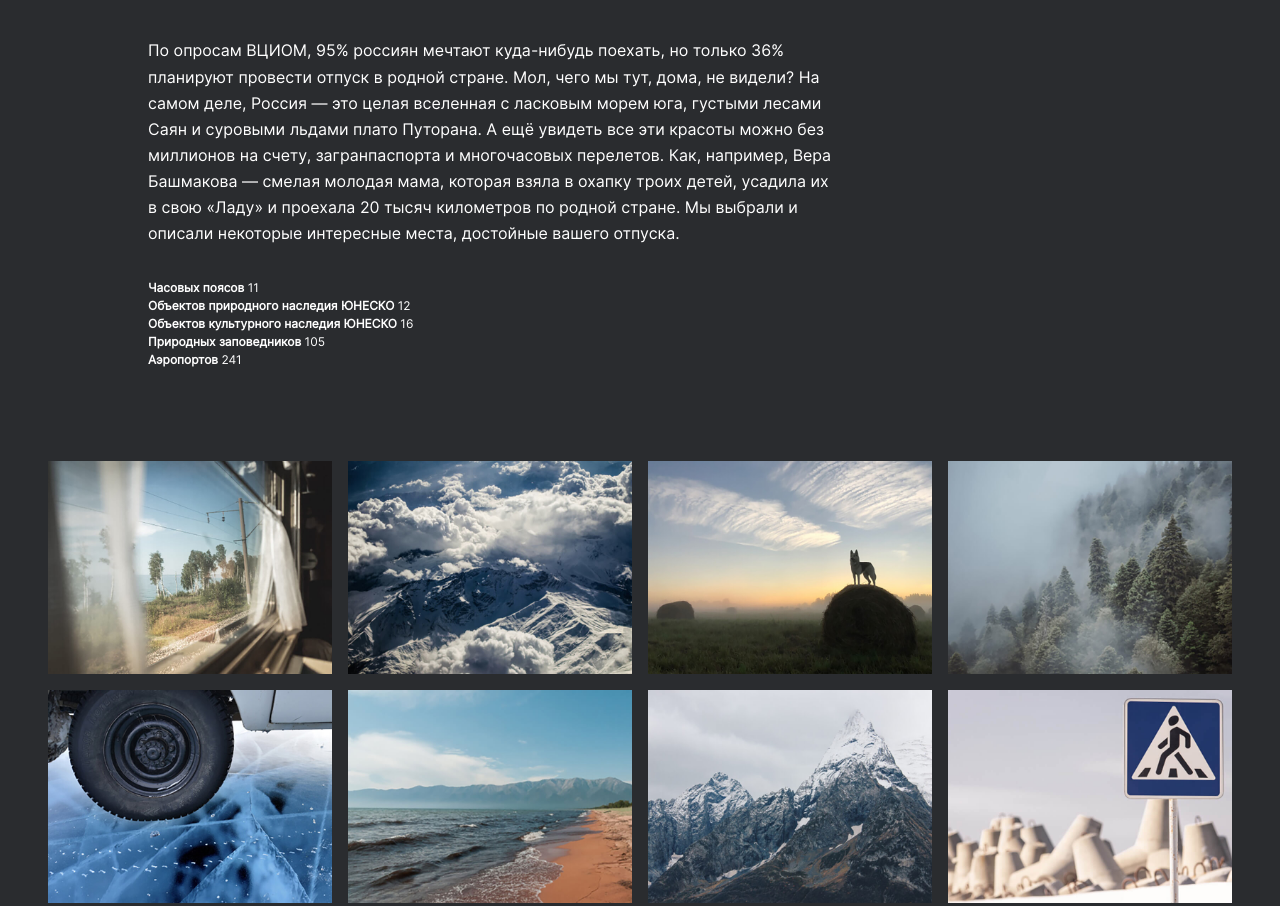
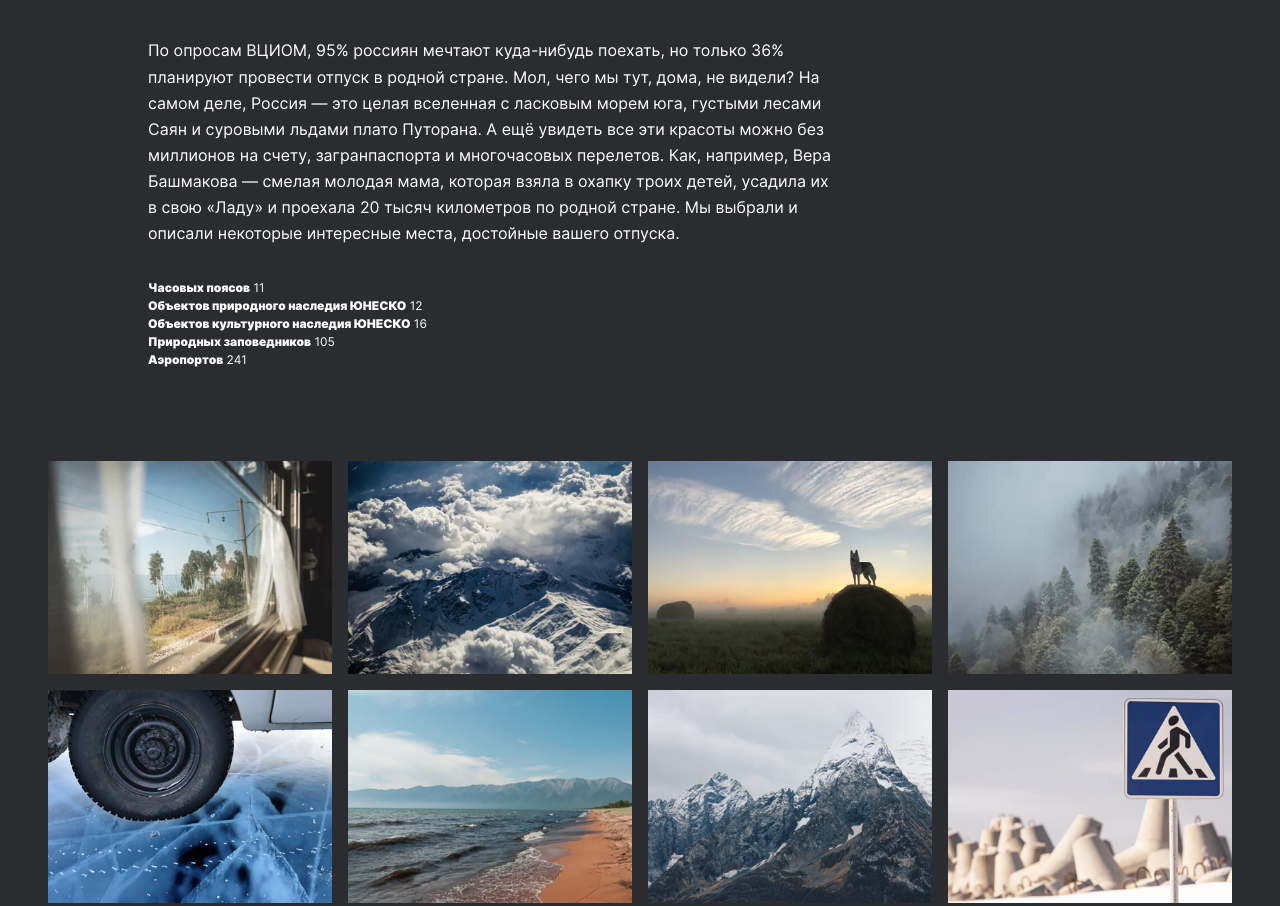
Before and after one commit to NordStarProj/russian-travel, a plain HTML site: page index.html in a window 1280 px wide. Shown: the part 1293-2199 px from the top of the page. Drawn offline with Linux system fonts and the light colour scheme.

Commit message:
fix_i2.2

```diff
--- a/blocks/page/page.css
+++ b/blocks/page/page.css
@@ -1,6 +1,6 @@
 .page {
-    max-width: 1280px;
-    margin: 0 auto;
-    font-family: 'Inter', sans-serif;
-    background-color: #2A2C2F;
-  }
+  max-width: 1280px;
+  margin: 0 auto;
+  font-family: "Inter", sans-serif;
+  background-color: #2a2c2f;
+}
--- a/vendor/fonts/fonts.css
+++ b/vendor/fonts/fonts.css
@@ -1,4 +1,11 @@
 @font-face {
   font-family: "Inter";
-  src: url("./Inter-Regular.otf") format("opentype"),
+  src: url("./Inter-Regular.otf") format("opentype");
+  font-weight: 400;
 }
+
+@font-face {
+  font-family: "Inter";
+  src: url("./Inter-Black.otf") format("opentype");
+  font-weight: 900;
+}
```
